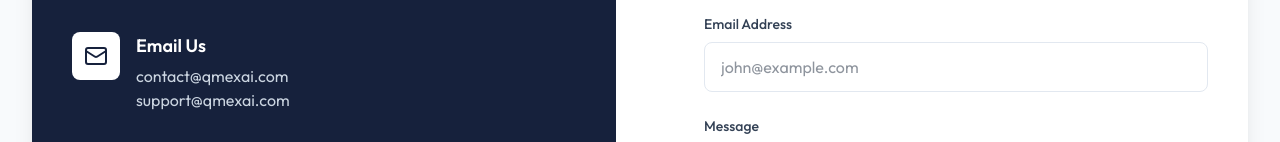
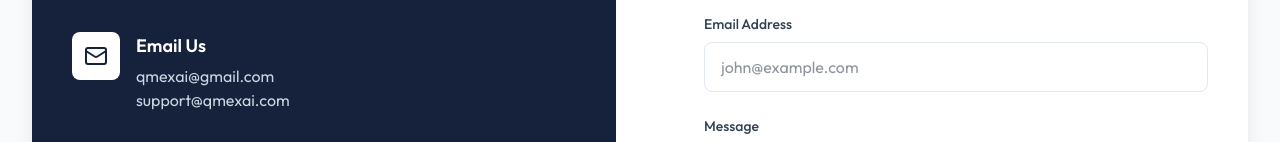
Before and after one commit to muhsinkalodi/qmexai, a React (Vite) app: page /contact in a window 1280 px wide. Shown: the part 778-920 px from the top of the page. Built offline with nearby package versions, Linux system fonts and the light colour scheme.

Commit message:
upated_contact_

```diff
--- a/src/pages/Contact.jsx
+++ b/src/pages/Contact.jsx
@@ -83,7 +83,7 @@
                                 </div>
                                 <div>
                                     <p className="font-semibold text-lg">Email Us</p>
-                                    <p className="text-slate-300 mt-1">contact@qmexai.com<br />support@qmexai.com</p>
+                                    <p className="text-slate-300 mt-1">qmexai@gmail.com<br />support@qmexai.com</p>
                                 </div>
                             </div>
 
```
